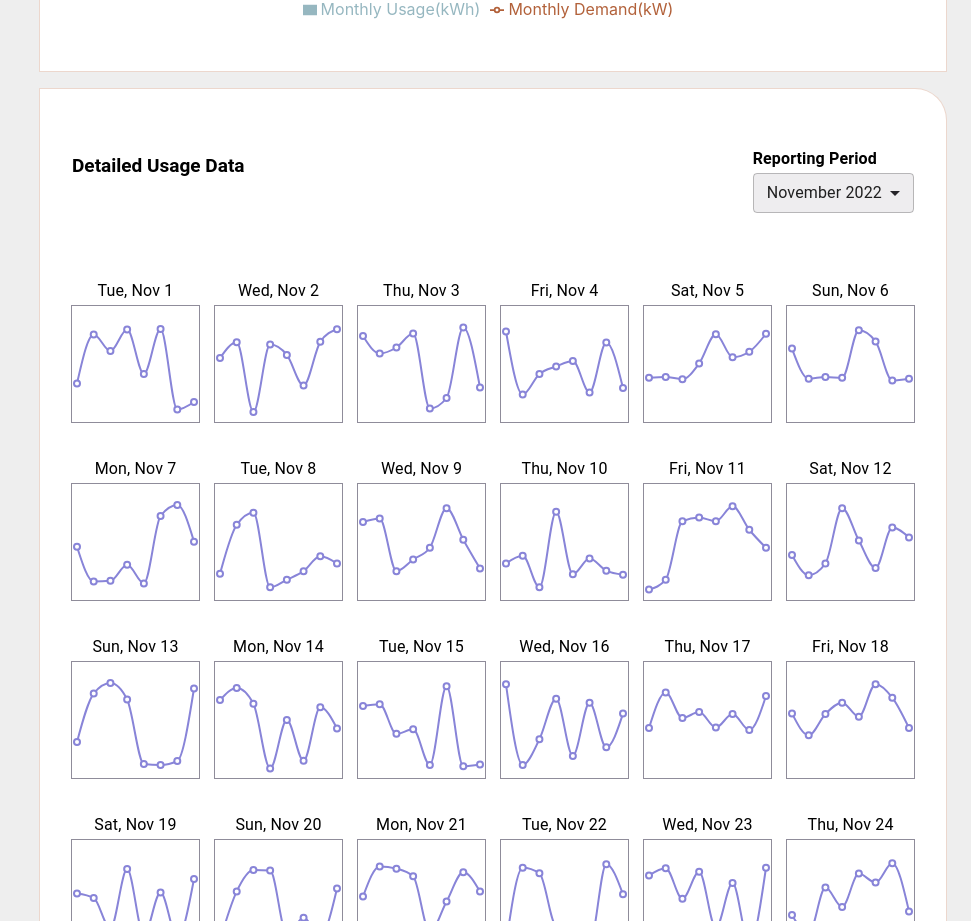
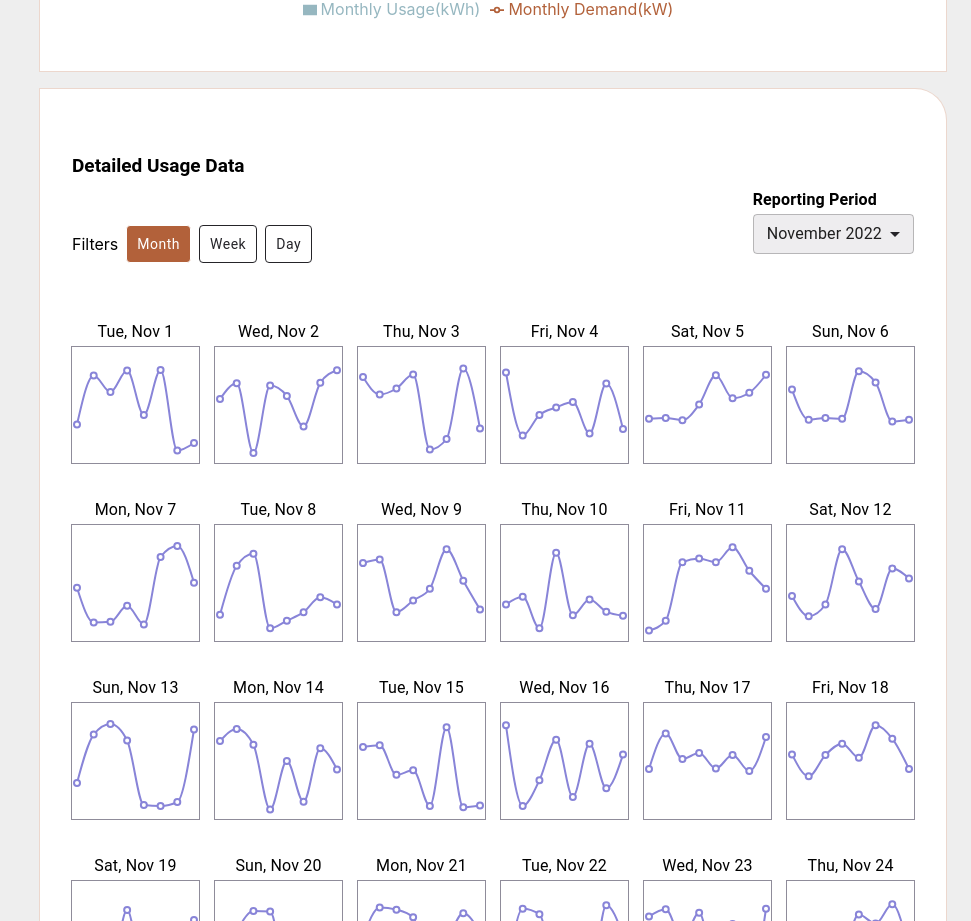
Before and after one commit to AlanGio/energy-dashboard, a React (Create React App) app: page / in a window 1280 px wide. Shown: the part 960-1881 px from the top of the page, without its empty margins (309-1280 px from the left). Built offline with nearby package versions, Linux system fonts and the light colour scheme.

Commit message:
Adding filter buttons

```diff
--- a/src/components/SecondaryChartContent/index.tsx
+++ b/src/components/SecondaryChartContent/index.tsx
@@ -1,5 +1,6 @@
 import {
   Box,
+  Button,
   FormControl,
   Grid,
   MenuItem,
@@ -34,14 +35,66 @@
     >
       <Grid container>
         <Grid item xs={12} sm={12}>
-          <Box sx={{ display: 'flex', justifyContent: 'space-between' }}>
+          <Box>
             <Typography variant="h5" sx={{ fontWeight: 600, pt: 4 }}>
               Detailed Usage Data
             </Typography>
+            <Box
+              sx={{
+                display: 'flex',
+                flexDirection: 'row',
+                justifyContent: 'space-between',
+                pt: 1
+              }}
+            >
+              <Box sx={{ display: 'flex', gap: 1, alignItems: 'center' }}>
+                Filters
+                <Button
+                  size="small"
+                  variant="secondarydark"
+                  sx={{
+                    textTransform: 'none',
+                    minWidth: 'auto',
+                    fontSize: 14,
+                    fontWeight: 400,
+                    letterSpacing: 0.5,
+                    backgroundColor: color.Primary500
+                  }}
+                >
+                  Month
+                </Button>
+                <Button
+                  size="small"
+                  variant="secondary"
+                  sx={{
+                    textTransform: 'none',
+                    minWidth: 'auto',
+                    fontSize: 14,
+                    fontWeight: 400,
+                    letterSpacing: 0.5
+                  }}
+                >
+                  Week
+                </Button>
+                <Button
+                  size="small"
+                  variant="secondary"
+                  sx={{
+                    textTransform: 'none',
+                    minWidth: 'auto',
+                    fontSize: 14,
+                    fontWeight: 400,
+                    letterSpacing: 0.5
+                  }}
+                >
+                  Day
+                </Button>
+              </Box>
               <Box>
-              <Typography variant="subtitle1" sx={{ fontWeight: 600, pt: 3 }}>
+                <Typography variant="subtitle1" sx={{ fontWeight: 600 }}>
                   Reporting Period
                 </Typography>
+
                 <FormControl fullWidth sx={{ mb: 6 }}>
                   <Select
                     value={reportingPeriod}
@@ -60,6 +113,7 @@
                     <MenuItem value="06-2023">June 2023</MenuItem>
                   </Select>
                 </FormControl>
+              </Box>
             </Box>
           </Box>
         </Grid>
```
Lines whose indentation alone changed are shown as unchanged.
